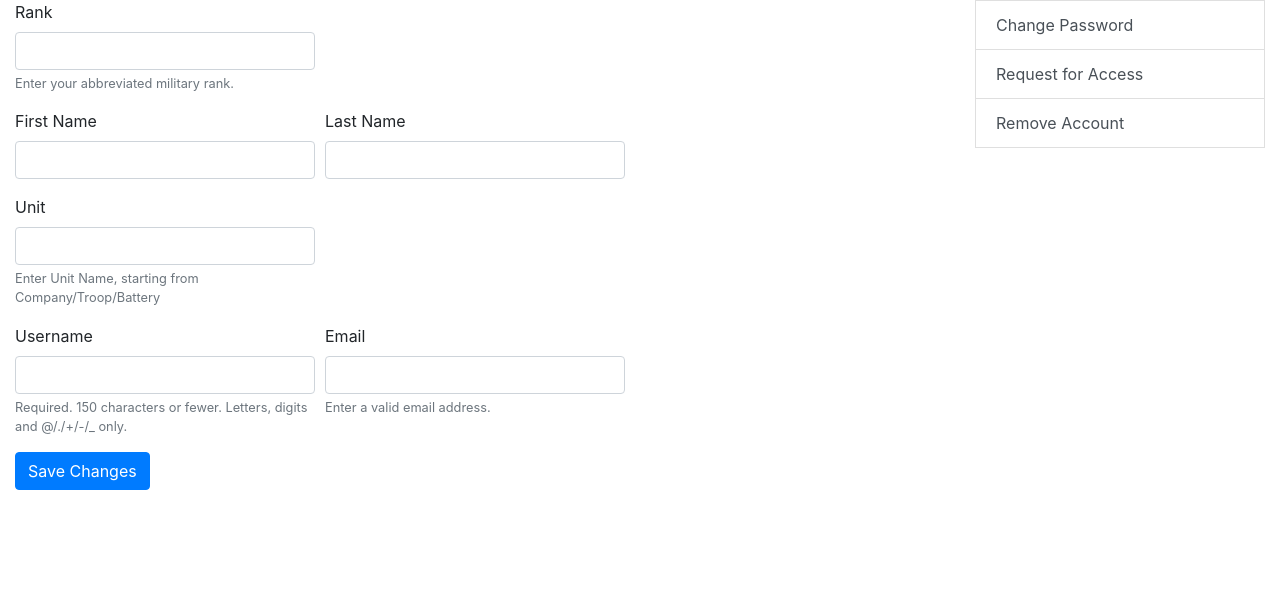
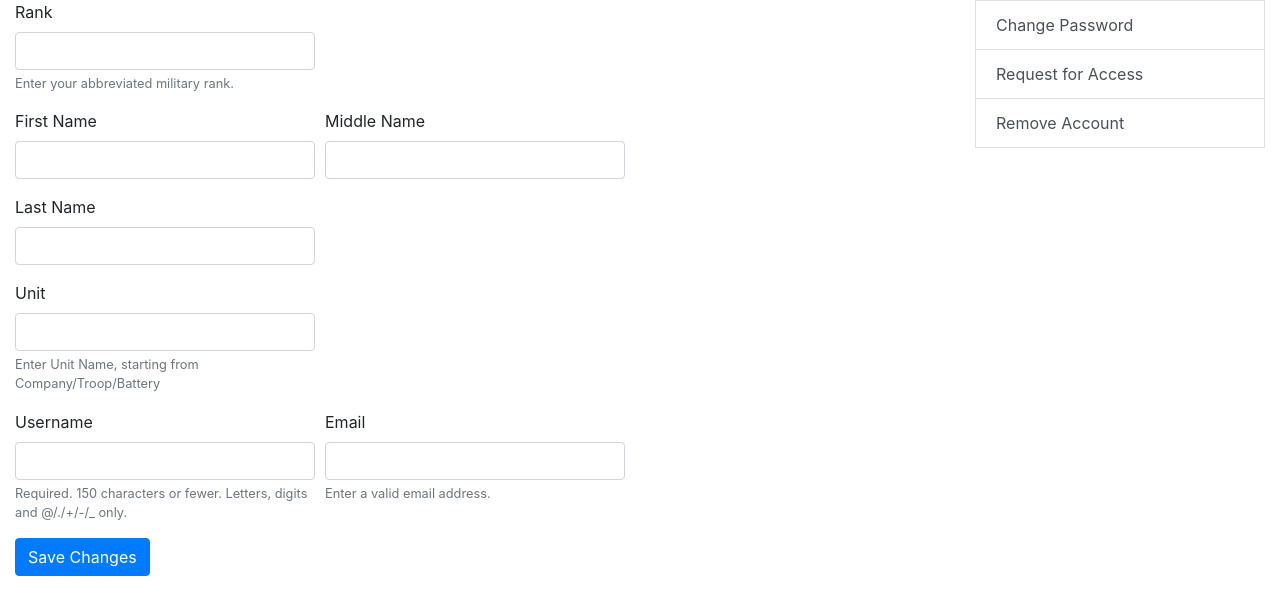
Before and after one commit to jerryarciaga/TheHRClerk, a Django app: page /update_user/ in a window 1280 px wide. Shown: the part 56-671 px from the top of the page. Run offline with Django 3.2, Linux system fonts and the light colour scheme; the visitor is signed in with stand-in values (Sample User, id 1); some libraries are stand-ins or nearby versions.

Commit message:
Added middle name to associated html templates

```diff
--- a/templates/accounts/profile.html
+++ b/templates/accounts/profile.html
@@ -21,7 +21,11 @@
                 </tr>
                 <tr>
                     <th scope="row">Full Name</th>
+                    {% if user.profile.middle_name %}
+                    <td>{{ user.first_name }} {{ user.profile.middle_name }} {{ user.last_name }}</td>
+                    {% else %}
                     <td>{{ user.first_name }} {{ user.last_name }}</td>
+                    {% endif %}
                 </tr>
                 <tr>
                     <th scope="row">Unit</th>
--- a/templates/accounts/signup.html
+++ b/templates/accounts/signup.html
@@ -18,6 +18,11 @@
                 <div class="form-group col-md-6 mb-0">
                     {{ user_form.first_name|as_crispy_field }}
                 </div>
+                <div class="form-group col-md-6 mb-0">
+                    {{ profile_form.middle_name|as_crispy_field }}
+                </div>
+            </div>
+            <div class="form-row">
                 <div class="form-group col-md-6 mb-0">
                     {{ user_form.last_name|as_crispy_field }}
                 </div>
--- a/templates/accounts/update_user.html
+++ b/templates/accounts/update_user.html
@@ -21,6 +21,11 @@
                     {{ user_form.first_name|as_crispy_field }}
                 </div>
                 <div class="form-group col-md-6 mb-0">
+                    {{ profile_form.middle_name|as_crispy_field }}
+                </div>
+            </div>
+            <div class="form-row">
+                <div class="form-group col-md-6 mb-0">
                     {{ user_form.last_name|as_crispy_field }}
                 </div>
             </div>
@@ -37,6 +42,7 @@
                     {{ user_form.email|as_crispy_field }}
                 </div>
             </div>
+            <div class="form-row"></div>
         <button type="submit" class="btn btn-primary">Save Changes</button>
         </form>
     </div>
```
